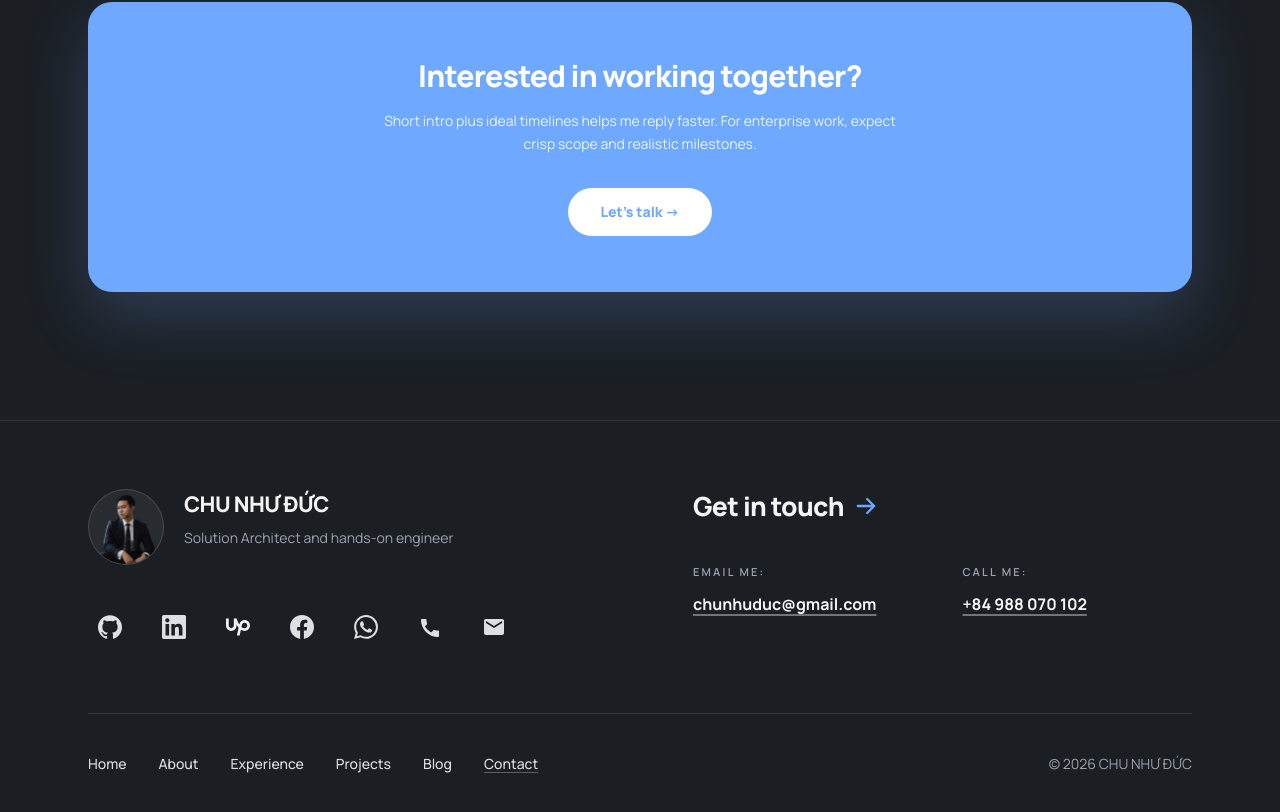
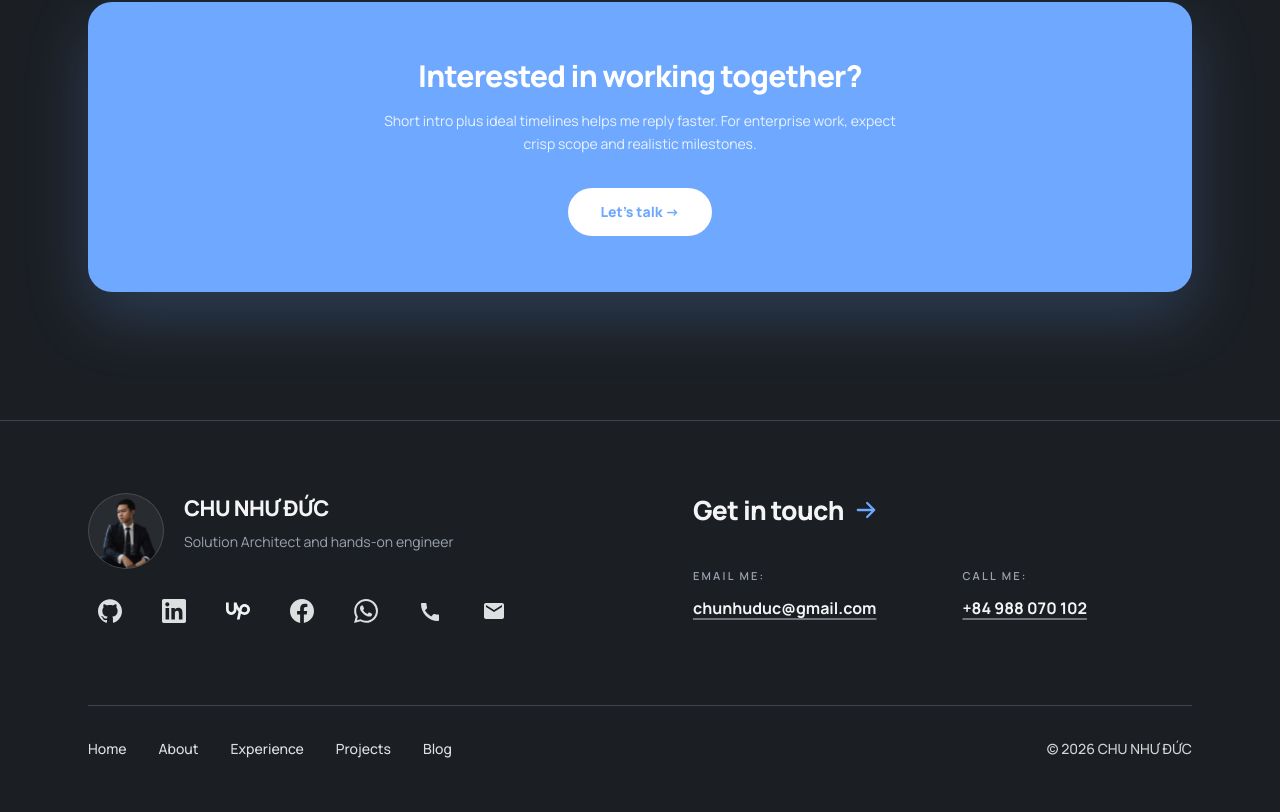
Before and after one commit to chunhuduc/chunhuduc.com, a Next.js app: page / in a window 1280 px wide. Shown: the part 3722-4534 px from the top of the page. Built offline with nearby package versions, Linux system fonts and the light colour scheme.

Commit message:
Refactor SiteFooter component and update global styles for improved layout and visual consistency. Introduce footer border styles and adjust spacing for better alignment. Enhance domain label extraction for cleaner presentation of site URLs.

```diff
--- a/app/globals.css
+++ b/app/globals.css
@@ -218,3 +218,16 @@ body {
   filter: brightness(0) invert(1);
   opacity: 0.94;
 }
+
+/* Footer horizontal rules: 2px, cool grey (reference ~ #3f444e on dark canvas) */
+.footer-border-top {
+  border-top: 1.5px solid #3f444e;
+}
+
+.footer-divider {
+  margin-top: calc(var(--spacing) * 8);
+  margin-bottom: calc(var(--spacing) * 8);
+  height: 0;
+  border: 0;
+  border-top: 1.5px solid #3f444e;
+}
--- a/components/SiteFooter.tsx
+++ b/components/SiteFooter.tsx
@@ -27,19 +27,24 @@ function FooterNavLink({ href, label }: { href: string; label: string }) {
   );
 }
 
+function siteDomainLabel(siteUrl: string): string {
+  return siteUrl.replace(/^https?:\/\//i, "").replace(/\/$/, "");
+}
+
 export default function SiteFooter() {
   const year = new Date().getFullYear();
   const digits = phoneDigits(profile.phone);
   const mailto = `mailto:${profile.email}`;
+  const domainLabel = siteDomainLabel(profile.siteUrl);
 
-  const navItems = [...SITE_FOOTER_NAV, ...FOOTER_CONTACT] as readonly { href: string; label: string }[];
+  const navItems = [...SITE_FOOTER_NAV] as readonly { href: string; label: string }[];
 
   return (
-    <footer className="mt-auto border-t border-line/80 bg-background">
-      <div className="mx-auto max-w-6xl px-4 py-14 sm:px-6 lg:py-[4.25rem]">
-        <div className="flex flex-col gap-12 lg:grid lg:grid-cols-[minmax(0,1.1fr)_minmax(0,1fr)] lg:items-start lg:gap-x-14">
+    <footer className="footer-border-top mt-auto bg-background">
+      <div className="mx-auto max-w-6xl px-4 py-8 sm:px-6">
+        <div className="flex flex-col gap-12 lg:grid lg:grid-cols-[minmax(0,1.1fr)_minmax(0,1fr)] lg:items-start lg:gap-x-14 py-10">
           {/* Left · identity + socials */}
-          <div className="flex flex-col gap-8 lg:gap-10">
+          <div className="flex flex-col gap-5">
             <div className="flex flex-row items-start gap-4 sm:gap-5">
               <span className="relative h-14 w-14 shrink-0 overflow-hidden rounded-full border border-white/15 bg-white/[0.06] sm:h-16 sm:w-16 md:h-[4.75rem] md:w-[4.75rem]">
                 <Image
@@ -99,18 +104,24 @@ export default function SiteFooter() {
           </div>
         </div>
 
-        <div className="mt-14 border-t border-white/10 sm:mt-16" />
+        {/* Narrow rule on mobile (reference); full width inside gutter from sm */}
+        <div className="mx-auto w-[95%] max-w-xl sm:w-full sm:max-w-none">
+          <hr className="footer-divider" aria-hidden />
+        </div>
 
-        <div className="flex flex-col-reverse gap-6 pt-10 sm:flex-row sm:flex-wrap sm:items-center sm:justify-between sm:gap-x-8 sm:gap-y-4">
-          <ul className="flex flex-wrap items-center gap-x-6 gap-y-2 text-sm sm:gap-x-8">
+        {/* Mobile: nav centered above · copyright centered below · Desktop: row justify-between */}
+        <div className="flex flex-col items-center gap-8 py-0 sm:flex-row sm:flex-wrap sm:items-center sm:justify-between sm:gap-x-8 sm:gap-y-4">
+          <ul className="flex max-w-[min(100%,22rem)] flex-wrap justify-center gap-x-5 gap-y-3 text-center text-sm sm:max-w-none sm:justify-start sm:text-left sm:gap-x-8">
             {navItems.map((item) => (
               <li key={`${item.label}-${item.href}`}>
                 <FooterNavLink href={item.href} label={item.label} />
               </li>
             ))}
           </ul>
-          <p className="text-xs text-muted sm:text-sm">
-            © {year} {profile.name}
+          <p className="max-w-[min(100%,20rem)] text-center text-[11px] leading-relaxed text-muted sm:max-w-none sm:text-right sm:text-xs md:text-sm">
+            <span className="block font-medium text-foreground/85">
+              © {year} {profile.name}
+            </span>
           </p>
         </div>
       </div>
```
